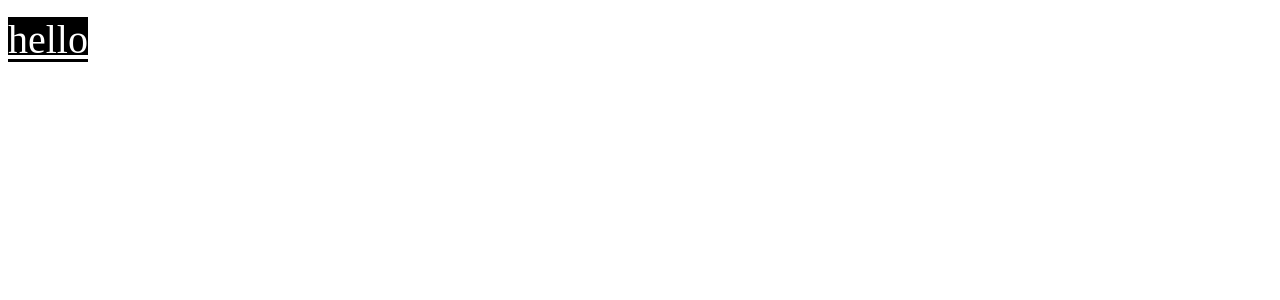
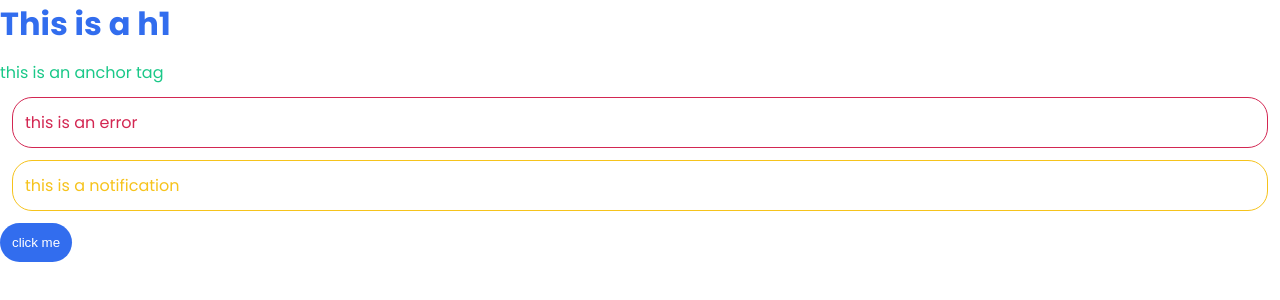
Before and after one commit to AmirTaki/sass, a website: page index.html in a window 1280 px wide. Drawn offline with Linux system fonts and the light colour scheme.

Commit message:
vribels at sass

```diff
--- a/index.html
+++ b/index.html
@@ -7,11 +7,10 @@
     <link rel="stylesheet" href="./css/style.css">
 </head>
 <body>
-    <p>
-            <a href="#">
-        hello
-    </a>
-    </p>
-
+    <h1>This is a h1</h1>
+    <a href="#">this is an anchor tag</a>
+    <p class="error">this is an error</p>
+    <p class="notification">this is a notification</p>
+    <button>click me</button>
 </body>
 </html>
--- a/style.scss
+++ b/style.scss
@@ -1,8 +1,82 @@
-/* scss */
-p {
-    a{
-        background-color: black;
-        color : rgb(255, 255, 255);
-        font-size: 40px;
-    }
+// import google font
+@import url('https://fonts.googleapis.com/css2?family=Poppins:ital,wght@0,100;0,200;0,300;0,400;0,500;0,600;0,700;0,800;0,900;1,100;1,200;1,300;1,400;1,500;1,600;1,700;1,800;1,900&display=swap');
+
+/* reset styles */
+* {
+  color: inherit;
+  margin: 0;
 }
+
+body {
+  font-family: Poppins;
+}
+
+ul {
+  padding: 0;
+  list-style-type: none;
+}
+
+a {
+  text-decoration: none;
+}
+
+hr {
+  border: 0;
+  border-top: 1px dotted #efefef;
+}
+
+img {
+  max-width: 100%;
+}
+
+// theme colors
+$primary: #326dee;
+$secondery: #1ac888;
+$error: #d32752;
+$info: #f6c31c;
+
+// spacing
+$base-padding : 0.75rem;
+$base-margin : 0.75rem;
+
+// borders
+$base-border-thichness  :1px ;
+$base-border-radius : 20px
+;
+
+h1 {
+    color : $primary;
+    margin-bottom: $base-margin;
+}
+
+a {
+    color :$secondery
+}
+
+button {
+    color : white;
+    border: 0;
+    background-color: $primary;
+    border-radius: $base-border-radius;
+    padding: $base-padding;
+}
+
+.error {
+    color : $error;
+    border-color: $error ;
+    border-style: solid  ;
+    margin: $base-margin;
+    padding: $base-padding;
+    border-radius: $base-border-radius;
+    border-width:$base-border-thichness ;
+}
+
+.notification {
+    color : $info;
+    border-color :$info;
+    border-style: solid;
+    margin: $base-margin;
+    padding: $base-padding;
+    border-radius: $base-border-radius;
+    border-width:$base-border-thichness ;
+}
```
Also changed, not shown: css/style.css.
